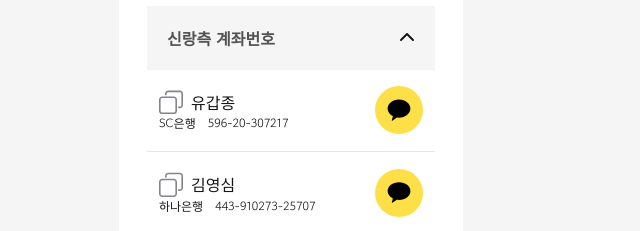
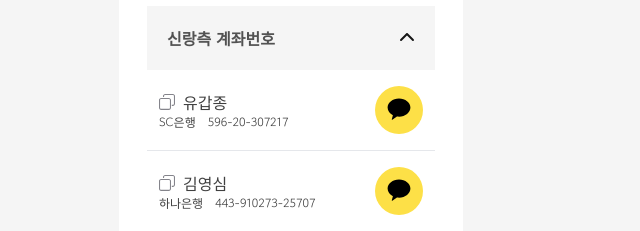
Before and after one commit to AAAAlvin/wedding-next, a Next.js app: page / in a window 1280 px wide. Both pictures are taken after a click on the button "신랑측 계좌번호". Shown: the part 3090-3321 px from the top of the page, without its empty margins (349-989 px from the left). Built offline with nearby package versions, Linux system fonts and the light colour scheme; no server answers; the database is empty.

Commit message:
Account 수정

```diff
--- a/src/components/account.tsx
+++ b/src/components/account.tsx
@@ -103,14 +103,14 @@
   };
 
   return (
-    <li className="flex justify-between items-center border-b p-3">
+    <li className="flex justify-between items-center border-b p-3 text-neutral-700">
         <div className="flex-col font-gowun py-2">
             <a className="flex" onClick={copyToClipboard}>
                 <Image
                   src="/icons/copy.svg"
                   alt="Copy"
-                  width={24} // 원하는 너비
-                  height={24} // 원하는 높이
+                  width={16} // 원하는 너비
+                  height={16} // 원하는 높이
                 />
                 <span className="px-2">{name}</span>
             </a>
```
